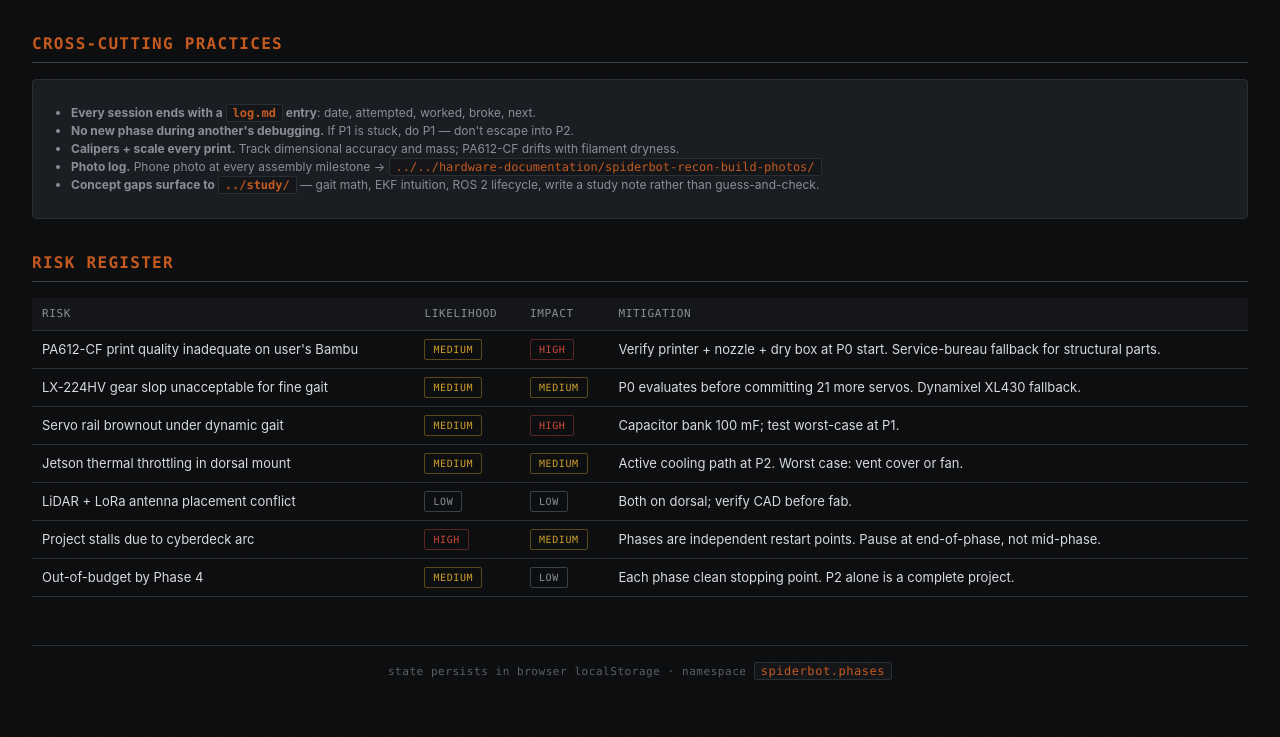
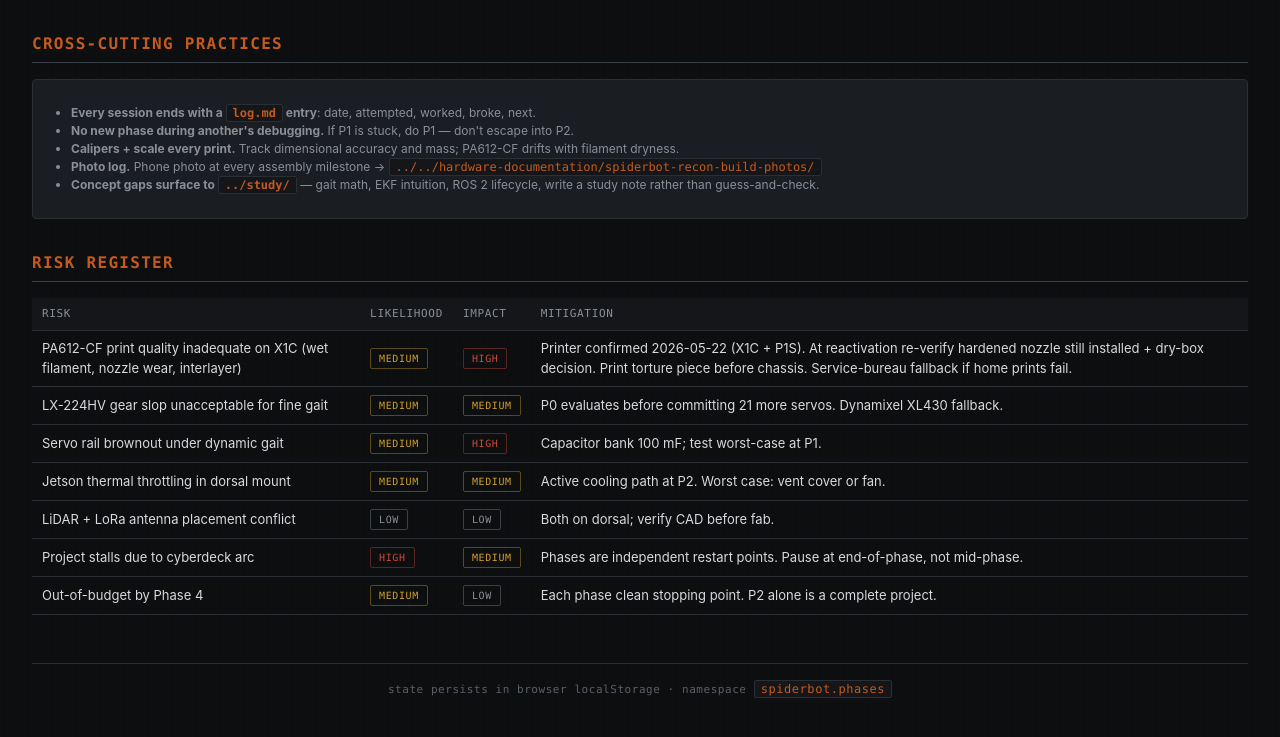
Before and after one commit to n0xide/spiderbot-recon-visuals, a plain HTML site: page phase-dashboard.html in a window 1280 px wide. Shown: the part 4437-5174 px from the top of the page. Drawn offline with Linux system fonts and the light colour scheme.

Commit message:
sweep stale printer claims after milestone-sweep SOP pass
Two remaining stale Bambu printer references caught during the
2026-05-31 retroactive sweep:
- bom-tracker.html row 247: was "Assumed on hand - verify model
  gates PA612-CF viability." Updated to the resolved 2026-05-22
  fact (X1C + P1S on hand).
- phase-dashboard.html risk row: was "Verify printer + nozzle + dry
  box at P0 start." Updated to acknowledge confirmed printer + reframe
  the residual risk as reactivation-stage verification (wet filament,
  nozzle wear, interlayer issues on the X1C specifically).

Same fixes land in source visuals + source phases.md + source
README.md (which had the matching "long-arc parallel" framing bug).

```diff
--- a/phase-dashboard.html
+++ b/phase-dashboard.html
@@ -419,7 +419,7 @@
   <table class="data">
     <thead><tr><th>Risk</th><th>Likelihood</th><th>Impact</th><th>Mitigation</th></tr></thead>
     <tbody>
-      <tr><td>PA612-CF print quality inadequate on user's Bambu</td><td><span class="pill warn">medium</span></td><td><span class="pill danger">high</span></td><td>Verify printer + nozzle + dry box at P0 start. Service-bureau fallback for structural parts.</td></tr>
+      <tr><td>PA612-CF print quality inadequate on X1C (wet filament, nozzle wear, interlayer)</td><td><span class="pill warn">medium</span></td><td><span class="pill danger">high</span></td><td>Printer confirmed 2026-05-22 (X1C + P1S). At reactivation re-verify hardened nozzle still installed + dry-box decision. Print torture piece before chassis. Service-bureau fallback if home prints fail.</td></tr>
       <tr><td>LX-224HV gear slop unacceptable for fine gait</td><td><span class="pill warn">medium</span></td><td><span class="pill warn">medium</span></td><td>P0 evaluates before committing 21 more servos. Dynamixel XL430 fallback.</td></tr>
       <tr><td>Servo rail brownout under dynamic gait</td><td><span class="pill warn">medium</span></td><td><span class="pill danger">high</span></td><td>Capacitor bank 100 mF; test worst-case at P1.</td></tr>
       <tr><td>Jetson thermal throttling in dorsal mount</td><td><span class="pill warn">medium</span></td><td><span class="pill warn">medium</span></td><td>Active cooling path at P2. Worst case: vent cover or fan.</td></tr>
```
Also changed, not shown: bom-tracker.html (+1 -1 lines).
